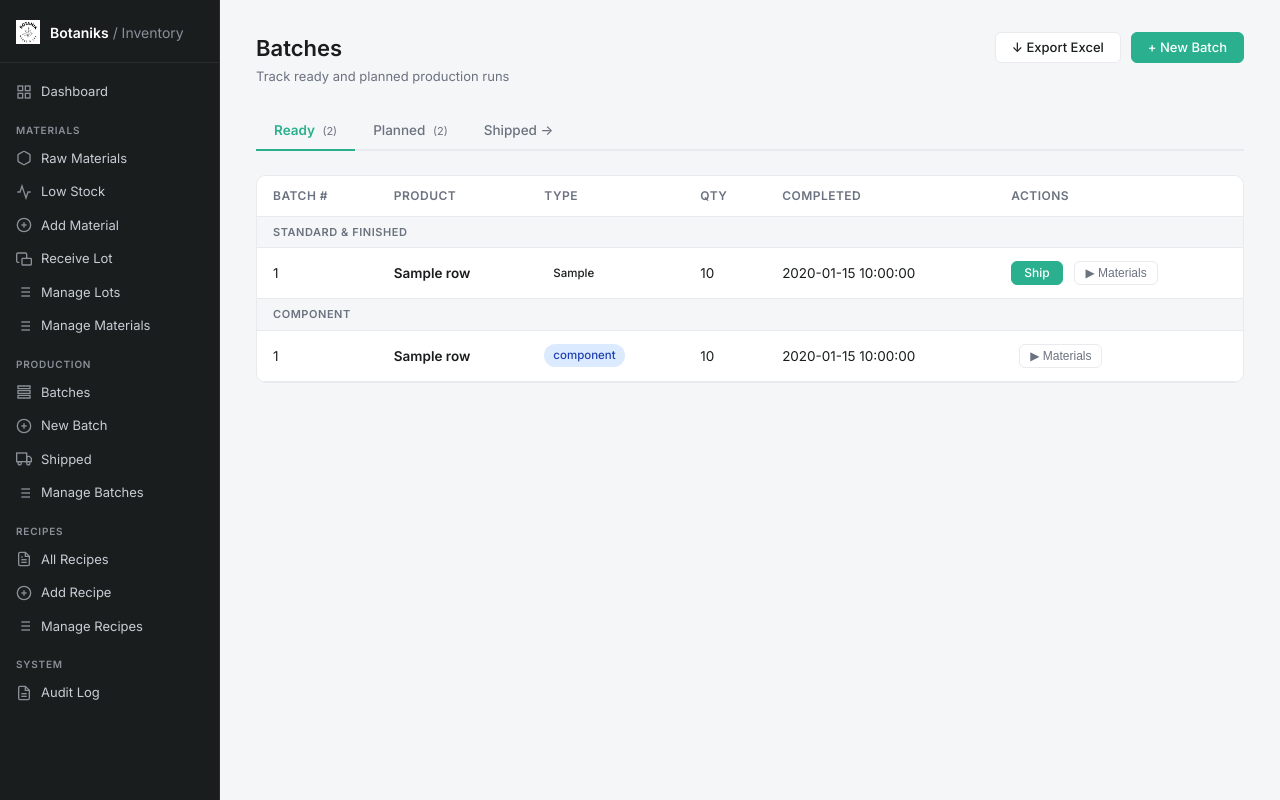
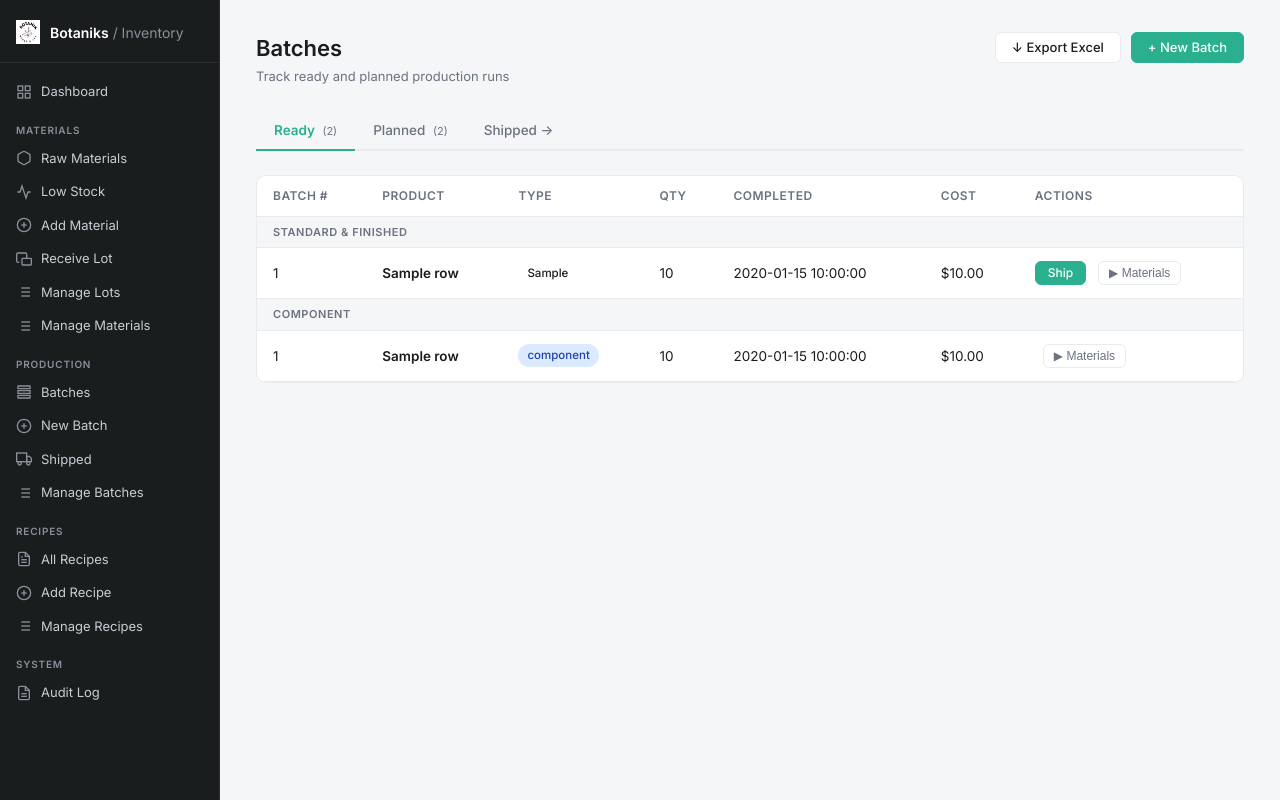
Before and after one commit to aero-greenfield/matcha-inventory-system, a Flask app: template templates/batches.html in a window 1280 px wide. Run offline with Flask 3, Linux system fonts and the light colour scheme; the template is opened without the code that fills it: most values are stand-ins (such as "Sample title", 1, 10 or a date in 2020); parts of the project's set-up code (start-up, migrations or seed data) failed here and were passed over; some libraries are stand-ins or nearby versions.

Commit message:
added total costs for each material and per batch

```diff
--- a/app.py
+++ b/app.py
@@ -910,8 +910,10 @@ def batch_materials(batch_id):
 
     """
     rows = get_batch_materials(batch_id)
+    # ADDED: cost-of-material feature — expose cost_per_unit (r[6]) so batches.html can
+    #        display it in the materials expansion panel per line item.
     materials = [
-        {'material_name': r[0], 'quantity_used': r[1], 'unit': r[2], 'batch_material_lot_id': r[3], 'lot_number': r[4], 'material_id': r[5]}
+        {'material_name': r[0], 'quantity_used': r[1], 'unit': r[2], 'batch_material_lot_id': r[3], 'lot_number': r[4], 'material_id': r[5], 'cost_per_unit': r[6]}
         for r in rows
     ]
     return jsonify(materials)
--- a/templates/batches.html
+++ b/templates/batches.html
@@ -98,6 +98,8 @@
                     <th>Type</th>
                     <th>Qty</th>
                     <th>Completed</th>
+                    {# ADDED: cost-of-material feature — total material cost for this batch. #}
+                    <th>Cost</th>
                     <th>Actions</th>
                 </tr>
             </thead>
@@ -105,7 +107,8 @@
 
                 {# ── Standard & Finished group ── #}
                 {% if ready_standard %}
-                <tr class="group-divider"><td colspan="6">Standard &amp; Finished</td></tr>
+                {# CHANGED: cost-of-material feature — colspan 6→7 to match added Cost column. #}
+                <tr class="group-divider"><td colspan="7">Standard &amp; Finished</td></tr>
                 {% for row in ready_standard %}
                 <tr>
                     <td>{{ row['batch_number'] }}</td>
@@ -115,6 +118,8 @@
                         {% if row['is_organic'] %}<span class="badge badge-organic">Organic</span>{% endif %}</td>
                     <td>{{ row['quantity'] }}</td>
                     <td>{{ row['date_completed'] or '—' }}</td>
+                    {# ADDED: cost-of-material feature — show total batch cost or dash if no cost data. #}
+                    <td>{% if row['batch_cost'] %}${{ '%.2f'|format(row['batch_cost']) }}{% else %}—{% endif %}</td>
                     <td>
                         <form method="POST" action="/batches/{{ row['batch_id'] }}/mark-shipped"
                               onsubmit="return confirm('Mark this batch as shipped?')" style="display:inline;" autocomplete="off">
@@ -125,14 +130,16 @@
                     </td>
                 </tr>
                 <tr class="materials-row" id="materials-{{ row['batch_id'] }}" style="display:none;">
-                    <td colspan="6"><div class="materials-detail">Loading...</div></td>
+                    {# CHANGED: cost-of-material feature — colspan 6→7. #}
+                    <td colspan="7"><div class="materials-detail">Loading...</div></td>
                 </tr>
                 {% endfor %}
                 {% endif %}
 
                 {# ── Component group ── #}
                 {% if ready_mix %}
-                <tr class="group-divider"><td colspan="6">Component</td></tr>
+                {# CHANGED: cost-of-material feature — colspan 6→7 to match added Cost column. #}
+                <tr class="group-divider"><td colspan="7">Component</td></tr>
                 {% for row in ready_mix %}
                 <tr>
                     <td>{{ row['batch_number'] }}</td>
@@ -142,12 +149,15 @@
                         {% if row['is_organic'] %}<span class="badge badge-organic">Organic</span>{% endif %}</td>
                     <td>{{ row['quantity'] }}</td>
                     <td>{{ row['date_completed'] or '—' }}</td>
+                    {# ADDED: cost-of-material feature — show total batch cost or dash if no cost data. #}
+                    <td>{% if row['batch_cost'] %}${{ '%.2f'|format(row['batch_cost']) }}{% else %}—{% endif %}</td>
                     <td>
                         <button class="materials-toggle" data-batch-id="{{ row['batch_id'] }}">&#9654; Materials</button>
                     </td>
                 </tr>
                 <tr class="materials-row" id="materials-{{ row['batch_id'] }}" style="display:none;">
-                    <td colspan="6"><div class="materials-detail">Loading...</div></td>
+                    {# CHANGED: cost-of-material feature — colspan 6→7. #}
+                    <td colspan="7"><div class="materials-detail">Loading...</div></td>
                 </tr>
                 {% endfor %}
                 {% endif %}
@@ -320,9 +330,11 @@ document.querySelectorAll('.materials-toggle').forEach(function(btn) {
           if (materials.length === 0) {
             detail.innerHTML = '<em>No materials recorded for this batch.</em>';
           } else {
-            var html = '<table class="materials-inner-table"><thead><tr><th>Material</th><th>Lot #</th><th>Quantity Used</th><th>Unit</th></tr></thead><tbody>';
+            // ADDED: cost-of-material feature — Cost/Unit column in the materials expansion panel.
+            var html = '<table class="materials-inner-table"><thead><tr><th>Material</th><th>Lot #</th><th>Quantity Used</th><th>Unit</th><th>Cost/Unit</th></tr></thead><tbody>';
             materials.forEach(function(m) {
-              html += '<tr><td>' + m.material_name + '</td><td>' + m.lot_number + '</td><td>' + m.quantity_used + '</td><td>' + m.unit + '</td></tr>';
+              var cpu = (m.cost_per_unit != null && m.cost_per_unit > 0) ? '$' + parseFloat(m.cost_per_unit).toFixed(2) : '—';
+              html += '<tr><td>' + m.material_name + '</td><td>' + m.lot_number + '</td><td>' + m.quantity_used + '</td><td>' + m.unit + '</td><td>' + cpu + '</td></tr>';
             });
             html += '</tbody></table>';
             detail.innerHTML = html;
```
Also changed, not shown: services/batches.py (+12 -3 lines), services/materials.py (+10 -3 lines), templates/inventory.html (+12 -2 lines).
